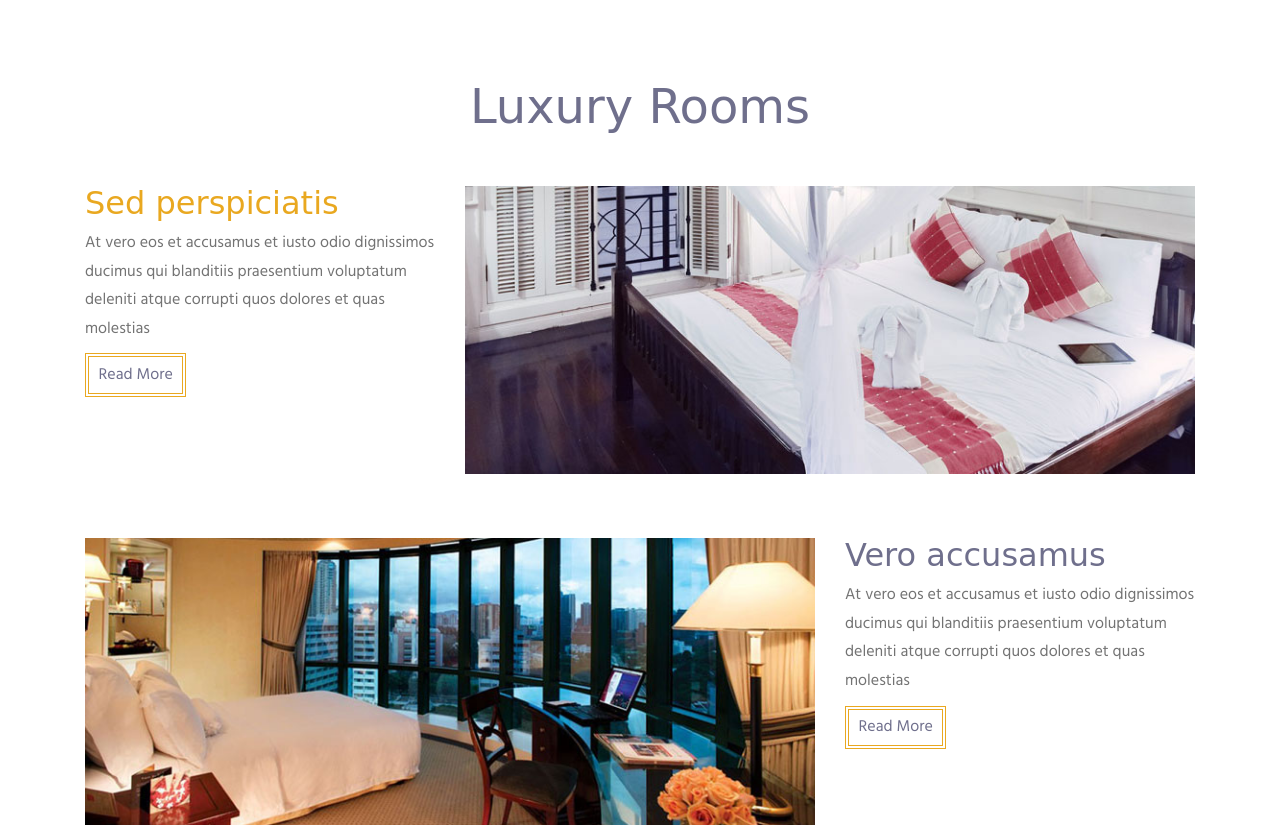
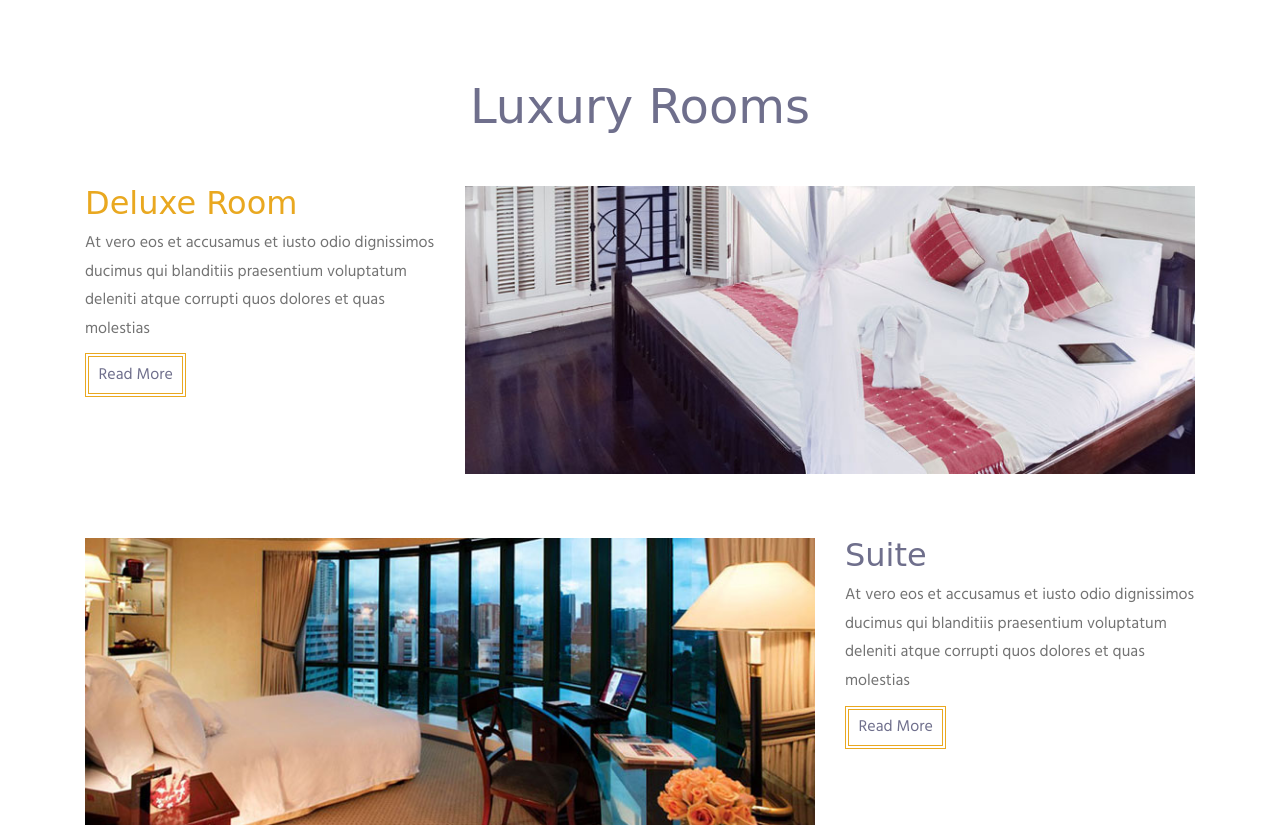
Before and after one commit to RaghuGamesHD/Hotel-ABC-Management, a PHP site: page /front/room.php in a window 1280 px wide. Shown: the part 133-958 px from the top of the page. Run offline with PHP 8.4, Linux system fonts and the light colour scheme; some libraries are stand-ins or nearby versions; some web fonts are replaced.

Commit message:
Room name changes

```diff
--- a/front/room.php
+++ b/front/room.php
@@ -18,7 +18,7 @@
 			 <div class="rooms-top">
 			    <div class="rooms-left wow slideInLeft" data-wow-delay="0.3s">
 				 	<div class="col-md-4 rooms-text">
-				 		<h2><a href="single.html">Sed perspiciatis</a></h2>
+				 		<h2><a href="single.html">Deluxe Room</a></h2>
 				 		<p>At vero eos et accusamus et iusto odio dignissimos ducimus qui blanditiis praesentium voluptatum deleniti atque corrupti quos dolores et quas molestias</p>
 				 	    <div class="room-btn">
 				 	      <a href="single.html" class="hvr-push">Read More</a>
@@ -36,7 +36,7 @@
 				 	 <a href="single.html"> <img src="images/r2.jpg" alt="" class="img-responsive"></a>
 				 	</div>
 				 	<div class="col-md-4 rooms-text ulta-text">
-				 		<h3><a href="single.html">Vero accusamus</a></h3>
+				 		<h3><a href="single.html">Suite</a></h3>
 				 		<p>At vero eos et accusamus et iusto odio dignissimos ducimus qui blanditiis praesentium voluptatum deleniti atque corrupti quos dolores et quas molestias</p>
 				 	    <div class="room-btn">
 				 	      <a href="single.html" class="hvr-push">Read More</a>
@@ -63,7 +63,7 @@
 						<figure class="effect-bubba">
 							<img class="img-responsive" src="images/r3.jpg" alt="">
 							<figcaption>
-								<h4 class="gal"> Nemo voluptatem</h4>
+								<h4 class="gal"> Standard Room</h4>
 								<p class="gal1">In sit amet sapien eros Integer dolore magna aliqua</p>
 							</figcaption>
 						</figure>
@@ -74,7 +74,7 @@
 						<figure class="effect-bubba">
 							<img class="img-responsive" src="images/r4.jpg" alt="">
 							<figcaption>
-								<h4 class="gal">Nemo voluptatem</h4>
+								<h4 class="gal">Deluxe Room</h4>
 								<p class="gal1">In sit amet sapien eros Integer dolore magna aliqua</p>
 							</figcaption>
 						</figure>
@@ -85,7 +85,7 @@
 						<figure class="effect-bubba">
 							<img class="img-responsive" src="images/r5.jpg" alt="">
 							<figcaption>
-								<h4 class="gal">Nemo voluptatem</h4>
+								<h4 class="gal">Single Room</h4>
 								<p class="gal1">In sit amet sapien eros Integer dolore magna aliqua</p>
 							</figcaption>
 						</figure>
@@ -96,7 +96,7 @@
 						<figure class="effect-bubba">
 							<img class="img-responsive" src="images/r6.jpg" alt="">
 							<figcaption>
-								<h4 class="gal">Nemo voluptatem</h4>
+								<h4 class="gal">Single room</h4>
 								<p class="gal1">In sit amet sapien eros Integer dolore magna aliqua</p>
 							</figcaption>
 						</figure>
@@ -107,7 +107,7 @@
 						<figure class="effect-bubba">
 							<img class="img-responsive" src="images/r7.jpg" alt="">
 							<figcaption>
-								<h4 class="gal">Nemo voluptatem</h4>
+								<h4 class="gal">Villa</h4>
 								<p class="gal1">In sit amet sapien eros Integer dolore magna aliqua</p>
 							</figcaption>
 						</figure>
@@ -118,7 +118,7 @@
 						<figure class="effect-bubba">
 							<img class="img-responsive" src="images/r8.jpg" alt="">
 							<figcaption>
-								<h4 class="gal">Nemo voluptatem</h4>
+								<h4 class="gal">Villa</h4>
 								<p class="gal1">In sit amet sapien eros Integer dolore magna aliqua</p>
 							</figcaption>
 						</figure>
```
